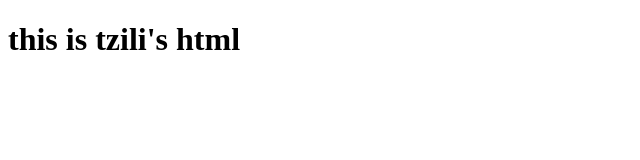
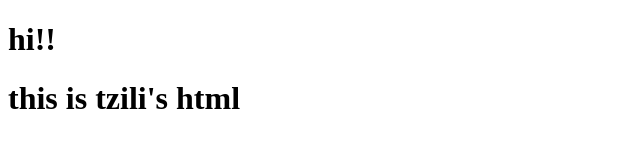
Before and after one commit to Tzila-m/colaborator, a plain HTML site: page index.html in a window 1280 px wide. Shown: the whole page, without its empty margins (0-640 px from the left). Drawn offline with Linux system fonts and the light colour scheme.

Commit message:
add h1 in index.html

```diff
--- a/index.html
+++ b/index.html
@@ -6,6 +6,7 @@
     <title>Document</title>
 </head>
 <body>
+    <h1>hi!!</h1>
     <h1>this is tzili's html</h1>
 </body>
 </html>
```
